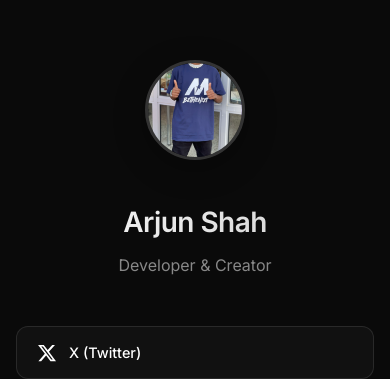
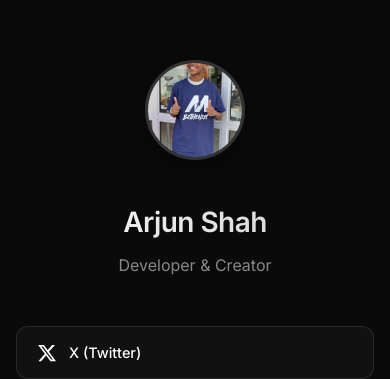
Before and after one commit to arjunkshah12345-hash/portfolio, a plain HTML site: page index.html in a window 390 px wide. Shown: the part 133-512 px from the top of the page. Drawn offline with Linux system fonts and the light colour scheme.

Commit message:
Fix: Deploy to correct domain and adjust profile photo positioning to show head

```diff
--- a/styles.css
+++ b/styles.css
@@ -39,6 +39,7 @@ body {
     height: 150px;
     border-radius: 50%;
     object-fit: cover;
+    object-position: center 30%;
     border: 3px solid #333;
     transition: all 0.3s ease;
     box-shadow: 0 8px 32px rgba(0, 0, 0, 0.3);
@@ -128,6 +129,7 @@ body {
     .profile-image img {
         width: 120px;
         height: 120px;
+        object-position: center 30%;
     }
 
     .social-links {
@@ -143,6 +145,7 @@ body {
     .profile-image img {
         width: 100px;
         height: 100px;
+        object-position: center 30%;
     }
 
     .social-link {
```
